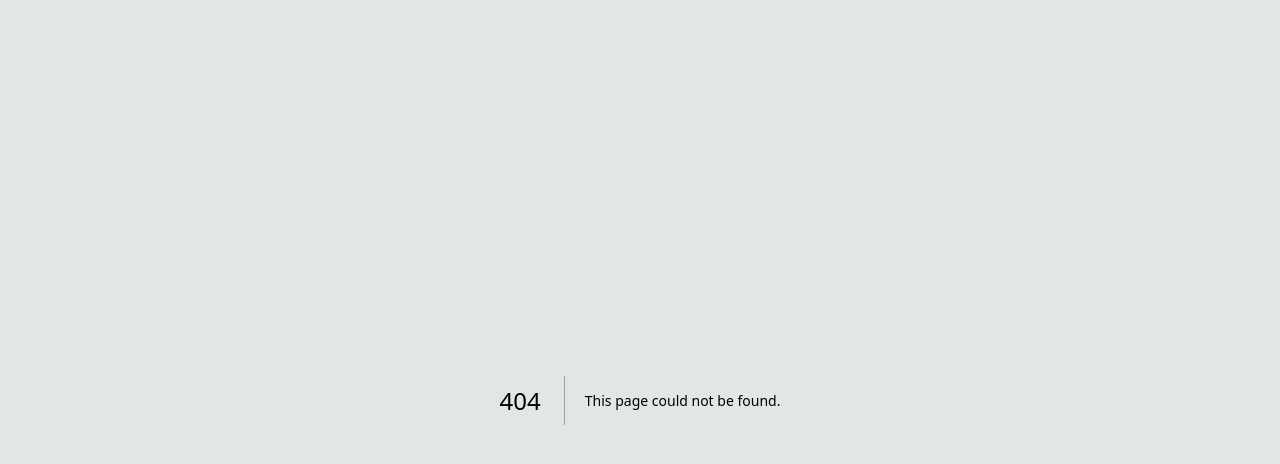
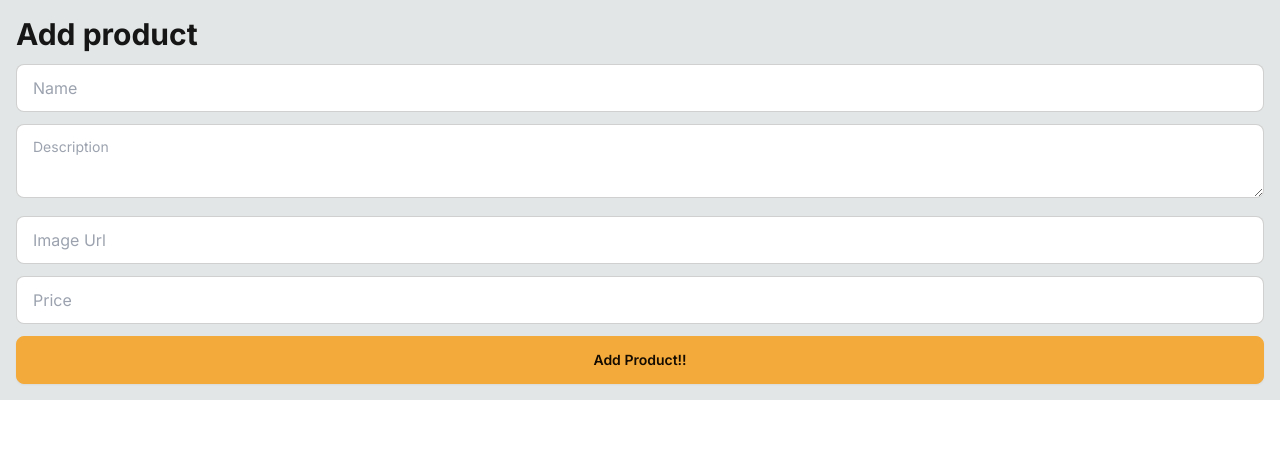
Before and after one commit to TK-ed/nextjs-ecommerce-typescript, a Next.js app: page /add-product in a window 1280 px wide. Before the commit this address had no page. Shown: the top 464 px of the page. Built offline with nearby package versions, Linux system fonts and the light colour scheme.

Commit message:
Add products page

```diff
--- a/next.config.mjs
+++ b/next.config.mjs
@@ -1,4 +1,8 @@
 /** @type {import('next').NextConfig} */
-const nextConfig = {};
+const nextConfig = {
+  images: {
+    remotePatterns: [{ hostname: "images.unsplash.com" }],
+  },
+};
 
 export default nextConfig;
--- /dev/null
+++ b/src/app/add-product/page.tsx
@@ -0,0 +1,63 @@
+import { prisma } from "@/lib/db/prisma";
+import { redirect } from "next/navigation";
+import Button from "@/components/button";
+
+export const metadata = {
+  title: "Add product - Zephyr",
+};
+
+async function addProduct(formData: FormData) {
+  "use server";
+
+  const name = formData.get("name")?.toString();
+  const description = formData.get("description")?.toString();
+  const imageUrl = formData.get("imageUrl")?.toString();
+  const price = Number(formData.get("price") || 0);
+
+  if (!name || !description || !imageUrl || !price)
+    throw Error('Missing Fields required')
+
+  await prisma.product.create({
+    data: {name, description, imageUrl, price},
+  });
+
+  redirect('/')
+}
+
+export default function AddProductPage() {
+  return (
+    <>
+      <h1 className="text-3xl font-bold mb-3">Add product</h1>
+      <form action={addProduct}>
+        <input
+          type="text"
+          name="name"
+          className="input input-bordered mb-3 w-full"
+          placeholder="Name"
+          required
+        />
+        <textarea
+          required
+          name="description"
+          placeholder="Description"
+          className="textarea textarea-bordered mb-3 w-full"
+        />
+        <input
+          type="url"
+          name="imageUrl"
+          className="input input-bordered mb-3 w-full"
+          placeholder="Image Url"
+        />
+        <input
+          type="number"
+          name="price"
+          className="input input-bordered mb-3 w-full"
+          placeholder="Price"
+        />
+        <Button className="btn-block">
+          Add Product!!
+        </Button>
+      </form>
+    </>
+  );
+}
--- a/src/app/layout.tsx
+++ b/src/app/layout.tsx
@@ -5,8 +5,8 @@ import "./globals.css";
 const inter = Inter({ subsets: ["latin"] });
 
 export const metadata: Metadata = {
-  title: "Create Next App",
-  description: "Generated by create next app",
+  title: "Zephyr",
+  description: "E-Commerce made easy",
 };
 
 export default function RootLayout({
@@ -16,7 +16,9 @@ export default function RootLayout({
 }>) {
   return (
     <html lang="en">
-      <body className={inter.className}>{children}</body>
+      <body className={inter.className}>
+        <main className="m-auto min-w-[250px] max-w-7xl p-4">{children}</main>
+      </body>
     </html>
   );
 }
--- a/src/app/page.tsx
+++ b/src/app/page.tsx
@@ -3,12 +3,12 @@ import Image from "next/image";
 export default function Home() {
   return (
     <main className="flex min-h-screen flex-col items-center justify-between p-24">
-      <div className="z-10 max-w-5xl w-full items-center justify-between font-mono text-sm lg:flex">
-        <p className="fixed left-0 top-0 flex w-full justify-center border-b border-gray-300 bg-gradient-to-b from-zinc-200 pb-6 pt-8 backdrop-blur-2xl dark:border-neutral-800 dark:bg-zinc-800/30 dark:from-inherit lg:static lg:w-auto  lg:rounded-xl lg:border lg:bg-gray-200 lg:p-4 lg:dark:bg-zinc-800/30">
+      <div className="z-10 w-full max-w-5xl items-center justify-between font-mono text-sm lg:flex">
+        <p className="fixed left-0 top-0 flex w-full justify-center border-b border-gray-300 bg-gradient-to-b from-zinc-200 pb-6 pt-8 backdrop-blur-2xl lg:static lg:w-auto lg:rounded-xl lg:border lg:bg-gray-200  lg:p-4 dark:border-neutral-800 dark:bg-zinc-800/30 dark:from-inherit lg:dark:bg-zinc-800/30">
           Get started by editing&nbsp;
           <code className="font-mono font-bold">src/app/page.tsx</code>
         </p>
-        <div className="fixed bottom-0 left-0 flex h-48 w-full items-end justify-center bg-gradient-to-t from-white via-white dark:from-black dark:via-black lg:static lg:h-auto lg:w-auto lg:bg-none">
+        <div className="fixed bottom-0 left-0 flex h-48 w-full items-end justify-center bg-gradient-to-t from-white via-white lg:static lg:h-auto lg:w-auto lg:bg-none dark:from-black dark:via-black">
           <a
             className="pointer-events-none flex place-items-center gap-2 p-8 lg:pointer-events-auto lg:p-0"
             href="https://vercel.com?utm_source=create-next-app&utm_medium=appdir-template&utm_campaign=create-next-app"
@@ -28,7 +28,7 @@ export default function Home() {
         </div>
       </div>
 
-      <div className="relative flex place-items-center before:absolute before:h-[300px] before:w-full sm:before:w-[480px] before:-translate-x-1/2 before:rounded-full before:bg-gradient-radial before:from-white before:to-transparent before:blur-2xl before:content-[''] after:absolute after:-z-20 after:h-[180px] after:w-full sm:after:w-[240px] after:translate-x-1/3 after:bg-gradient-conic after:from-sky-200 after:via-blue-200 after:blur-2xl after:content-[''] before:dark:bg-gradient-to-br before:dark:from-transparent before:dark:to-blue-700 before:dark:opacity-10 after:dark:from-sky-900 after:dark:via-[#0141ff] after:dark:opacity-40 before:lg:h-[360px] z-[-1]">
+      <div className="before:bg-gradient-radial after:bg-gradient-conic relative z-[-1] flex place-items-center before:absolute before:h-[300px] before:w-full before:-translate-x-1/2 before:rounded-full before:from-white before:to-transparent before:blur-2xl before:content-[''] after:absolute after:-z-20 after:h-[180px] after:w-full after:translate-x-1/3 after:from-sky-200 after:via-blue-200 after:blur-2xl after:content-[''] sm:before:w-[480px] sm:after:w-[240px] before:lg:h-[360px] before:dark:bg-gradient-to-br before:dark:from-transparent before:dark:to-blue-700 before:dark:opacity-10 after:dark:from-sky-900 after:dark:via-[#0141ff] after:dark:opacity-40">
         <Image
           className="relative dark:drop-shadow-[0_0_0.3rem_#ffffff70] dark:invert"
           src="/next.svg"
@@ -39,7 +39,7 @@ export default function Home() {
         />
       </div>
 
-      <div className="mb-32 grid text-center lg:max-w-5xl lg:w-full lg:mb-0 lg:grid-cols-4 lg:text-left">
+      <div className="mb-32 grid text-center lg:mb-0 lg:w-full lg:max-w-5xl lg:grid-cols-4 lg:text-left">
         <a
           href="https://nextjs.org/docs?utm_source=create-next-app&utm_medium=appdir-template&utm_campaign=create-next-app"
           className="group rounded-lg border border-transparent px-5 py-4 transition-colors hover:border-gray-300 hover:bg-gray-100 hover:dark:border-neutral-700 hover:dark:bg-neutral-800/30"
@@ -103,7 +103,7 @@ export default function Home() {
               -&gt;
             </span>
           </h2>
-          <p className={`m-0 max-w-[30ch] text-sm opacity-50 text-balance`}>
+          <p className={`m-0 max-w-[30ch] text-balance text-sm opacity-50`}>
             Instantly deploy your Next.js site to a shareable URL with Vercel.
           </p>
         </a>
--- /dev/null
+++ b/src/components/button.tsx
@@ -0,0 +1,25 @@
+"use client";
+
+import { ComponentProps } from "react";
+import { useFormStatus } from "react-dom";
+
+type ButtonProps = {
+  children: React.ReactNode;
+  className?: string;
+} & ComponentProps<"button">;
+
+export default function Button({ children, className, ...props }: ButtonProps) {
+  const { pending } = useFormStatus();
+
+  return (
+    <button
+      {...props}
+      className={`${className} btn btn-primary`}
+      type="submit"
+      disabled={pending}
+    >
+      {pending ? <span className="loading loading-dots loading-md" /> : null}
+      {children}
+    </button>
+  );
+}
--- /dev/null
+++ b/src/lib/db/prisma.ts
@@ -0,0 +1,9 @@
+import { PrismaClient } from "@prisma/client";
+
+const globalForPrisma = globalThis as unknown as {
+  prisma: PrismaClient | undefined;
+};
+
+export const prisma = globalForPrisma.prisma ?? new PrismaClient();
+
+if (process.env.NODE_ENV !== "production") globalForPrisma.prisma = prisma;
```
Also changed, not shown: 2 other files (tests, documents, lock files or other folders).
